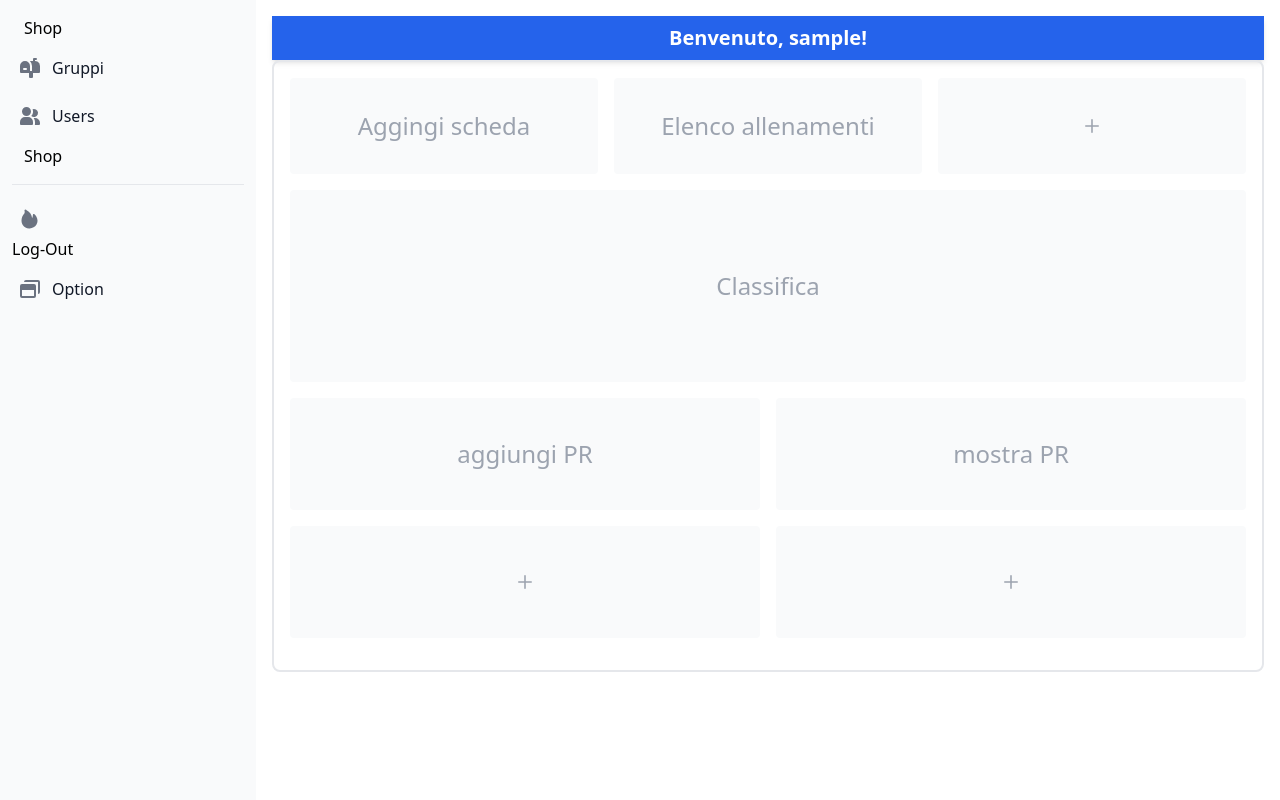
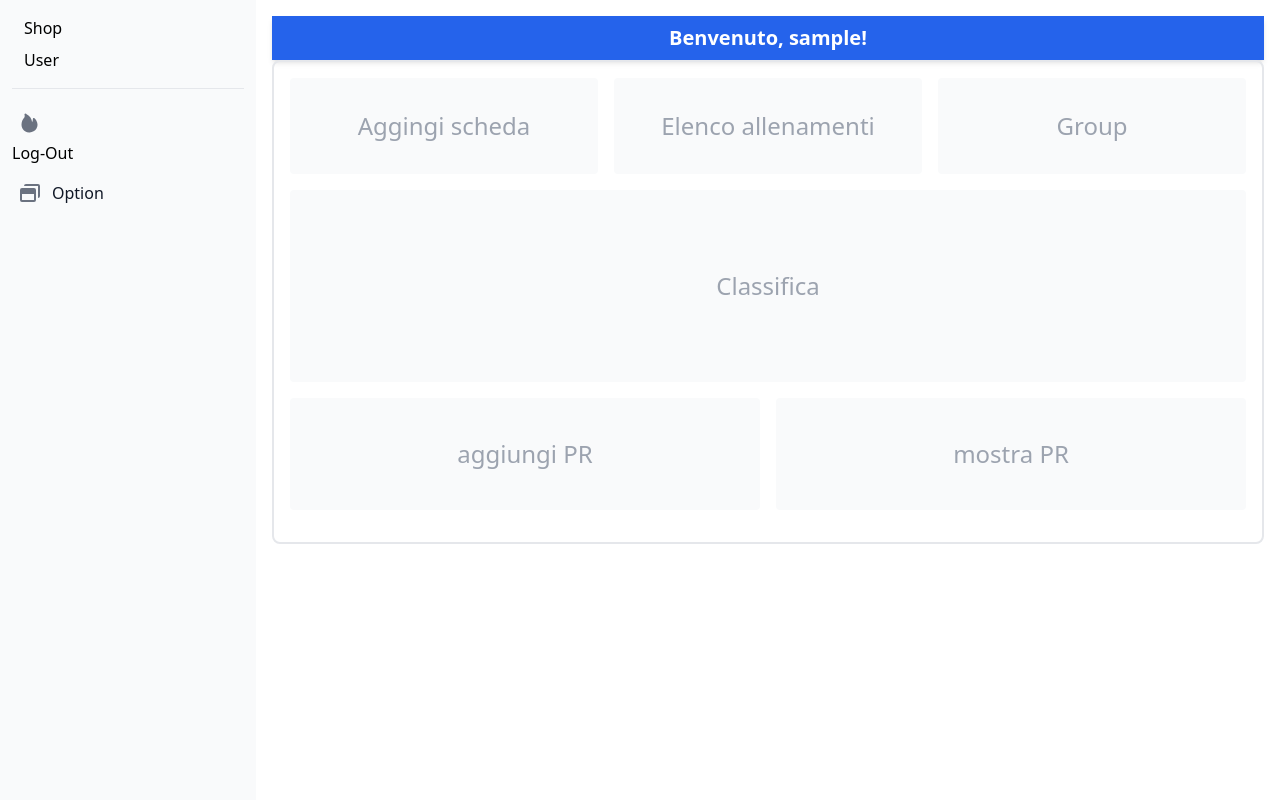
Before and after one commit to SarnicoMarco/SIto_fitness, a Flask app: page /home in a window 1280 px wide. Run offline with Flask 3, Linux system fonts and the light colour scheme; a user stored in the database is signed in; some libraries are stand-ins or nearby versions.

Commit message:
mancano gruppi

```diff
--- a/templates/home.html
+++ b/templates/home.html
@@ -23,25 +23,11 @@
           <li>
             <span class="ms-3"><a href="/shop">Shop</a></span>
           </li>
+
           <li>
-             <a href="#" class="flex items-center p-2 text-gray-900 rounded-lg dark:text-white hover:bg-gray-100 dark:hover:bg-gray-700 group">
-                <svg class="flex-shrink-0 w-5 h-5 text-gray-500 transition duration-75 dark:text-gray-400 group-hover:text-gray-900 dark:group-hover:text-white" aria-hidden="true" xmlns="http://www.w3.org/2000/svg" fill="currentColor" viewBox="0 0 20 20">
-                   <path d="m17.418 3.623-.018-.008a6.713 6.713 0 0 0-2.4-.569V2h1a1 1 0 1 0 0-2h-2a1 1 0 0 0-1 1v2H9.89A6.977 6.977 0 0 1 12 8v5h-2V8A5 5 0 1 0 0 8v6a1 1 0 0 0 1 1h8v4a1 1 0 0 0 1 1h2a1 1 0 0 0 1-1v-4h6a1 1 0 0 0 1-1V8a5 5 0 0 0-2.582-4.377ZM6 12H4a1 1 0 0 1 0-2h2a1 1 0 0 1 0 2Z"/>
-                </svg>
-                <span class="flex-1 ms-3 whitespace-nowrap">Gruppi</span>
-             </a>
+            <span class="ms-3"><a href="/utente">User</a></span>
           </li>
-          <li>
-             <a href="#" class="flex items-center p-2 text-gray-900 rounded-lg dark:text-white hover:bg-gray-100 dark:hover:bg-gray-700 group">
-                <svg class="flex-shrink-0 w-5 h-5 text-gray-500 transition duration-75 dark:text-gray-400 group-hover:text-gray-900 dark:group-hover:text-white" aria-hidden="true" xmlns="http://www.w3.org/2000/svg" fill="currentColor" viewBox="0 0 20 18">
-                   <path d="M14 2a3.963 3.963 0 0 0-1.4.267 6.439 6.439 0 0 1-1.331 6.638A4 4 0 1 0 14 2Zm1 9h-1.264A6.957 6.957 0 0 1 15 15v2a2.97 2.97 0 0 1-.184 1H19a1 1 0 0 0 1-1v-1a5.006 5.006 0 0 0-5-5ZM6.5 9a4.5 4.5 0 1 0 0-9 4.5 4.5 0 0 0 0 9ZM8 10H5a5.006 5.006 0 0 0-5 5v2a1 1 0 0 0 1 1h11a1 1 0 0 0 1-1v-2a5.006 5.006 0 0 0-5-5Z"/>
-                </svg>
-                <span class="flex-1 ms-3 whitespace-nowrap" href="/utente">Users</span>
-             </a>
-          </li>
-          <li>
-            <span class="ms-3"><a href="/shop">Shop</a></span>
-          </li>
+
        </ul>
        <ul class="pt-4 mt-4 space-y-2 font-medium border-t border-gray-200 dark:border-gray-700">
           <li>
@@ -101,9 +87,9 @@
                </div>
                <div class="flex items-center justify-center h-24 rounded bg-gray-50 dark:bg-gray-800">
                   <p class="text-2xl text-gray-400 dark:text-gray-500">
-                     <svg class="w-3.5 h-3.5" aria-hidden="true" xmlns="http://www.w3.org/2000/svg" fill="none" viewBox="0 0 18 18">
-                        <path stroke="currentColor" stroke-linecap="round" stroke-linejoin="round" stroke-width="2" d="M9 1v16M1 9h16"/>
-                     </svg>
+                     <button class="text-2xl text-gray-400 dark:text-gray-500">
+                        <a href="/group">Group</a>
+                     </button>
                   </p>
                </div>
             </div>
@@ -129,20 +115,7 @@
                      </button>
                   </p>
                </div>
-               <div class="flex items-center justify-center rounded bg-gray-50 h-28 dark:bg-gray-800">
-                  <p class="text-2xl text-gray-400 dark:text-gray-500">
-                     <svg class="w-3.5 h-3.5" aria-hidden="true" xmlns="http://www.w3.org/2000/svg" fill="none" viewBox="0 0 18 18">
-                        <path stroke="currentColor" stroke-linecap="round" stroke-linejoin="round" stroke-width="2" d="M9 1v16M1 9h16"/>
-                     </svg>
-                  </p>
-               </div>
-               <div class="flex items-center justify-center rounded bg-gray-50 h-28 dark:bg-gray-800">
-                  <p class="text-2xl text-gray-400 dark:text-gray-500">
-                     <svg class="w-3.5 h-3.5" aria-hidden="true" xmlns="http://www.w3.org/2000/svg" fill="none" viewBox="0 0 18 18">
-                        <path stroke="currentColor" stroke-linecap="round" stroke-linejoin="round" stroke-width="2" d="M9 1v16M1 9h16"/>
-                     </svg>
-                  </p>
-               </div>
+
             </div>
          </div>
       </div>
```
